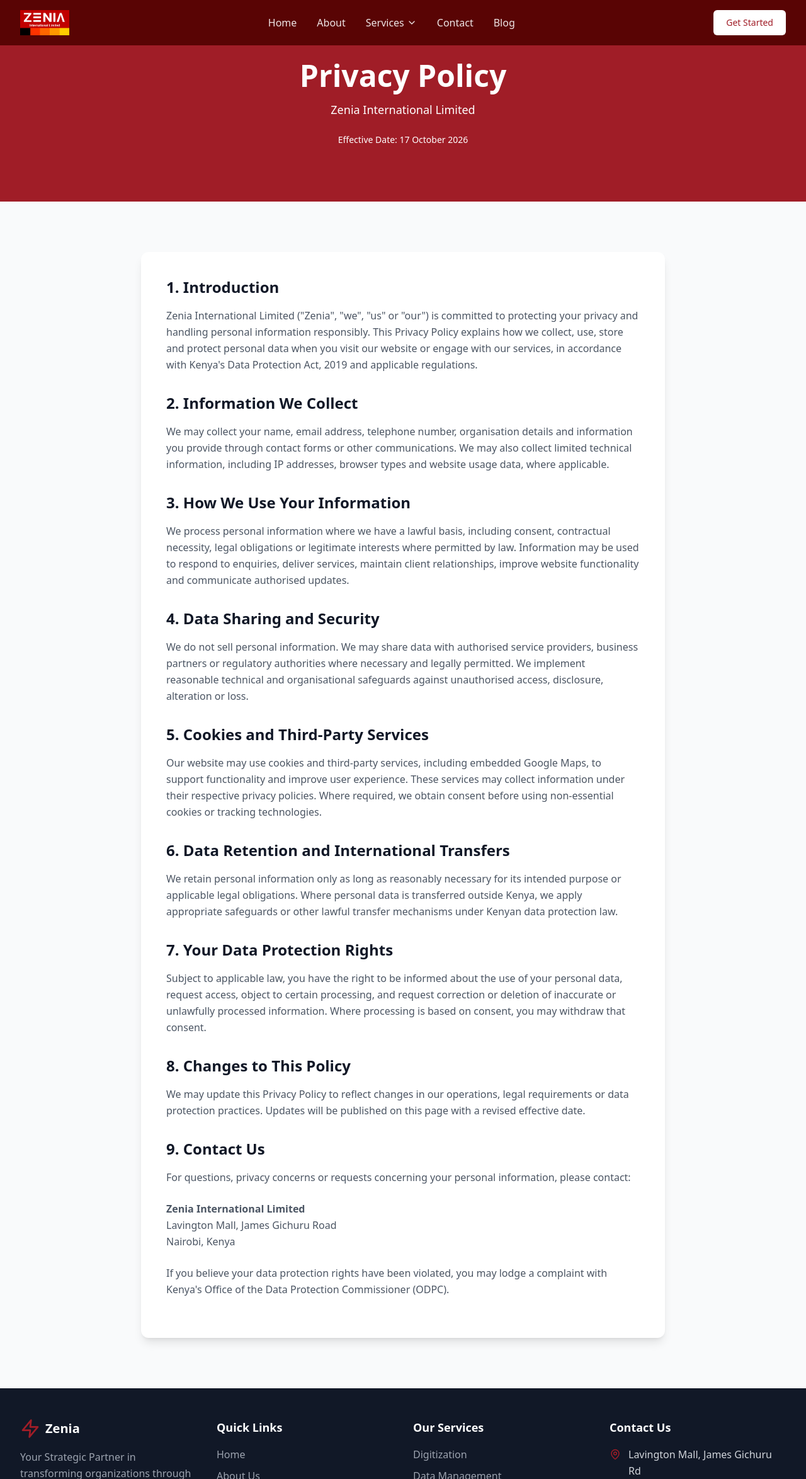
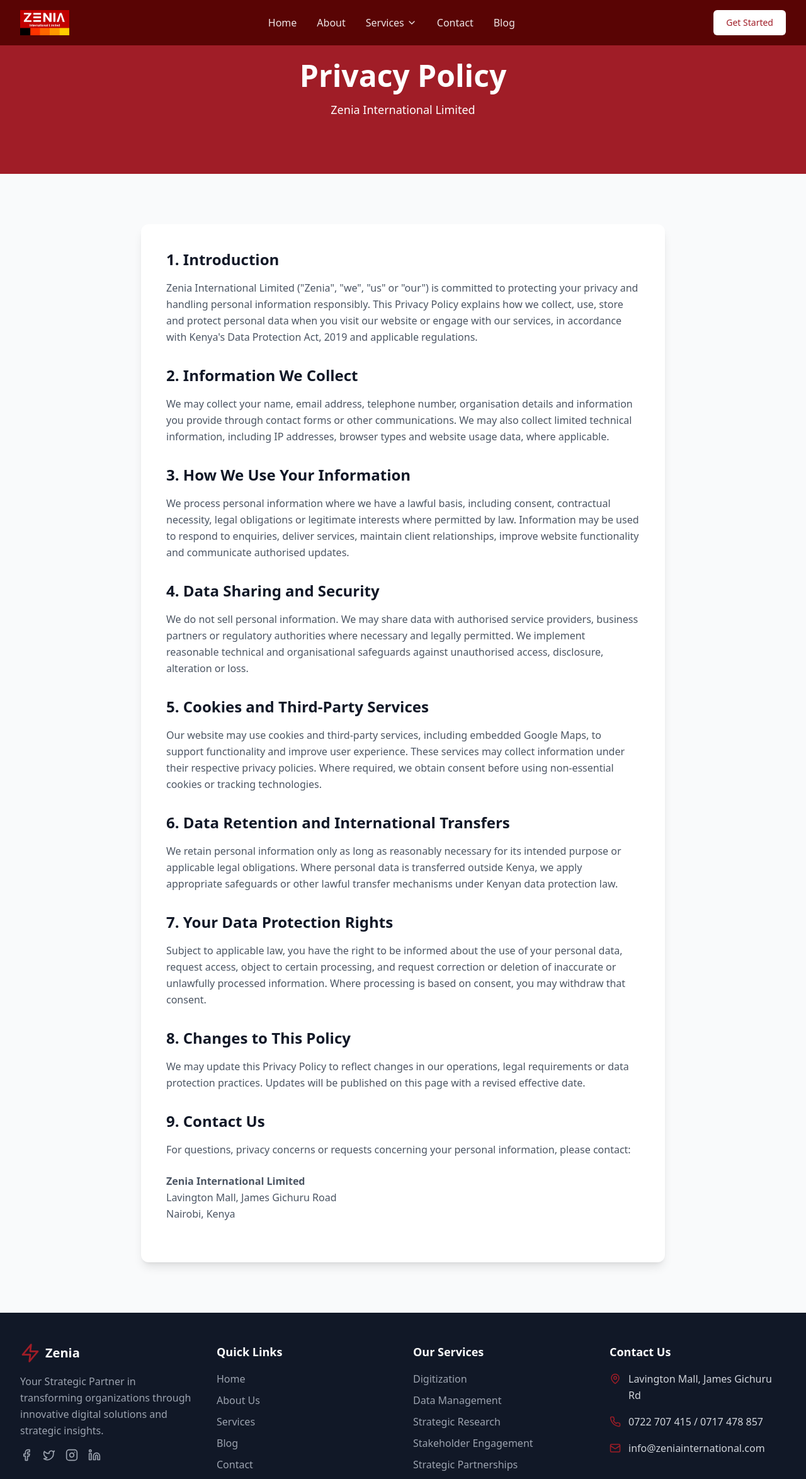
Before and after one commit to Cosmas-Gitonga/zenia-international, a React (Vite) app: page /privacy-policy in a window 1280 px wide. Shown: the top 2348 px of the page at 63% size. Built offline with nearby package versions, Linux system fonts and the light colour scheme.

Commit message:
Update PrivacyPolicy.tsx

```diff
--- a/src/pages/PrivacyPolicy.tsx
+++ b/src/pages/PrivacyPolicy.tsx
@@ -9,9 +9,6 @@
           </h1>
           <p className="text-lg text-white">
             Zenia International Limited
-          </p>
-          <p className="text-sm text-white mt-2">
-            Effective Date: 17 October 2026
           </p>
         </div>
       </section>
@@ -126,11 +123,6 @@
                 <br />
                 Nairobi, Kenya
               </p>
-              <p className="text-gray-600">
-                If you believe your data protection rights have been
-                violated, you may lodge a complaint with Kenya's
-                Office of the Data Protection Commissioner (ODPC).
-              </p>
             </div>
 
           </div>
```
